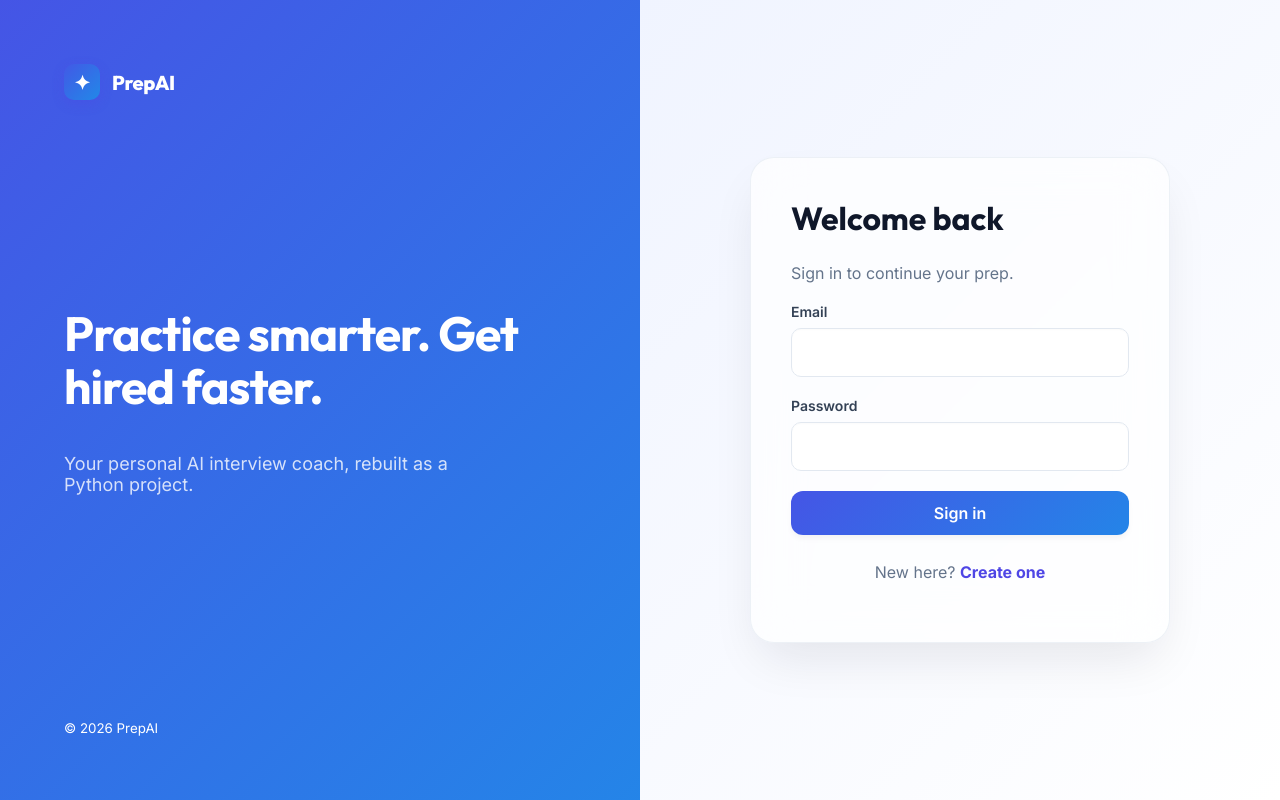
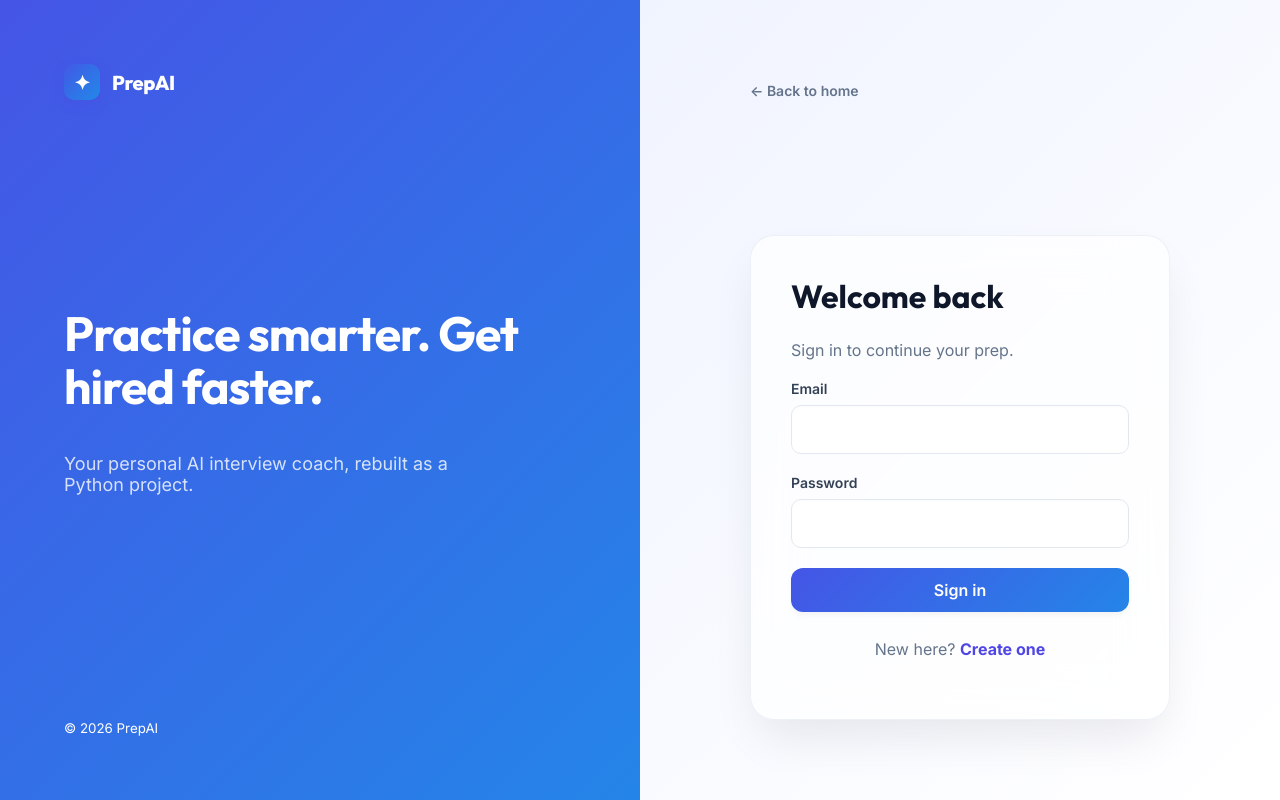
Before and after one commit to SUDHANSHU-KUMAR7593/PrepAI, a Flask app: page /auth in a window 1280 px wide. Run offline with Flask 3, Linux system fonts and the light colour scheme.

Commit message:
feat: add back button to auth form

```diff
--- a/static/styles.css
+++ b/static/styles.css
@@ -253,6 +253,16 @@ button, input, select, textarea { font: inherit; outline: none; }
 .switch-auth a { color: var(--primary); font-weight: 700; text-decoration: underline; text-decoration-color: transparent; transition: text-decoration-color 0.2s; }
 .switch-auth a:hover { text-decoration-color: var(--primary); }
 
+.back-link {
+  display: inline-flex;
+  align-items: center;
+  color: var(--muted);
+  font-weight: 600;
+  font-size: 14px;
+  transition: color 0.2s;
+}
+.back-link:hover { color: var(--text); }
+
 /* Inputs */
 input, select, textarea {
   width: 100%;
--- a/templates/auth.html
+++ b/templates/auth.html
@@ -15,6 +15,9 @@
     <small>© {{ year }} PrepAI</small>
   </aside>
   <main class="auth-form-wrap">
+    <div style="width: min(100%, 420px); margin-bottom: 24px;">
+      <a href="{{ url_for('index') }}" class="back-link">← Back to home</a>
+    </div>
     <form class="auth-form" method="post">
       <input type="hidden" name="mode" value="{{ mode }}">
       <h1>{{ "Create your account" if mode == "signup" else "Welcome back" }}</h1>
```
